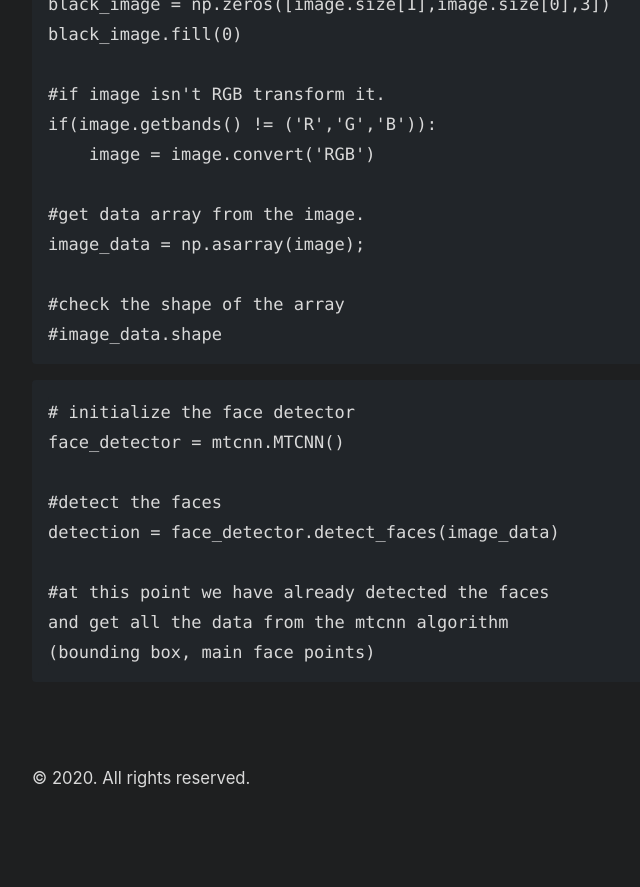
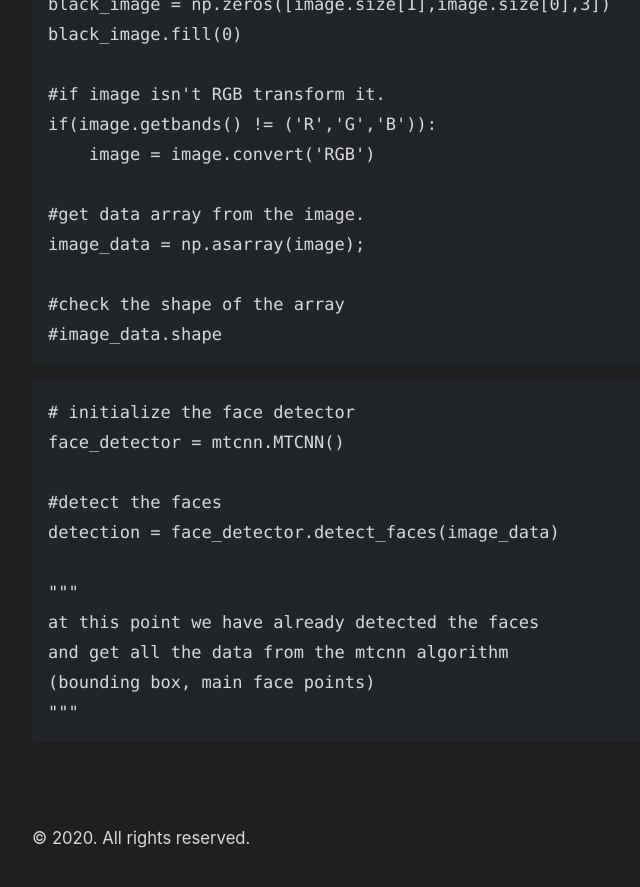
Before and after one commit to srosalest/srosalest.github.io, a Jekyll site: the page built from _posts/2020-12-27-deteccion-y-reconocimiento-facial.md, in a window 1280 px wide and 900 px high, scrolled down 1228 px. Shown: the top 887 px of the window, without its empty margins (272-912 px from the left). Built offline with Jekyll 4.4.1, drawn with Linux system fonts in a browser that asks for light colours; before the commit the page ends 2068 px from its top, so only the background shows below that.

````diff
--- a/_posts/2020-12-27-deteccion-y-reconocimiento-facial.md
+++ b/_posts/2020-12-27-deteccion-y-reconocimiento-facial.md
@@ -59,7 +59,9 @@ face_detector = mtcnn.MTCNN()
 #detect the faces
 detection = face_detector.detect_faces(image_data)
 
-#at this point we have already detected the faces
+"""
+at this point we have already detected the faces
 and get all the data from the mtcnn algorithm
 (bounding box, main face points)
+"""
 ```
````
